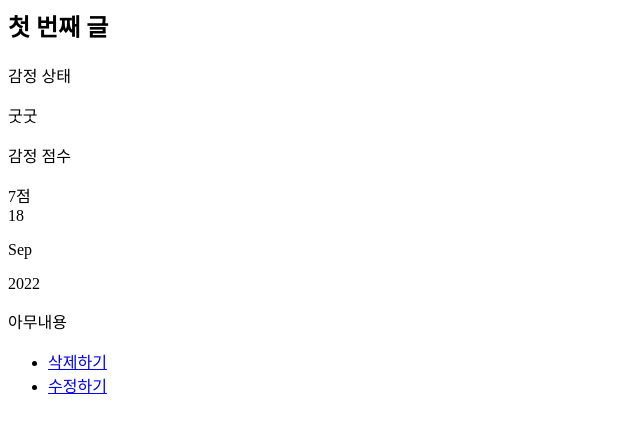
After one commit to wooseongryu/mindnote, a Django app: page /diary/page/1/ in a window 1280 px wide. The commit adds this page. Shown: the top 433 px of the page, without its empty margins (0-640 px from the left). Run offline with Django 4.2, Linux system fonts and the light colour scheme; data comes from the database, SQL or seed files in the repository; both versions use the stored data as it was after the commit.

Commit message:
상세페이지 추가 views.py에 page_detail함수 작성 page_detail함수는 page_detail.html템플릿을 렌더링해서 돌려준다 page_detail.html생성 page_list.html에서 각각의 Page를 눌렀을 때 상세 페이지로 이동하도록 수정

```diff
--- /dev/null
+++ b/diary/templates/diary/page_detail.html
@@ -0,0 +1,27 @@
+<div class="notetext">
+    <div class="text-box">
+        <h2>{{object.title}}</h2>
+        <div class="state">
+            <p>감정 상태</p>
+            <span>{{object.feeling}}</span>
+        </div>
+        <div class="score">
+            <p>감정 점수</p>
+            <span>{{object.score}}점</span>
+        </div>
+        <div class="date">
+            <span>{{object.dt_created|date:"d"}}</span>
+            <div class="month-year">
+                <p class="month">{{object.dt_created|date:"M"}}</p>
+                <p class="year">{{object.dt_created|date:"Y"}}</p>
+            </div>
+        </div>
+        <div class="detail">{{object.content|linebreaksbr}}</div>
+        <div class="notetext-btn">
+            <ul>
+                <li><a href="#">삭제하기</a></li>
+                <li><a href="#">수정하기</a></li>
+            </ul>
+        </div>
+    </div>
+</div>
--- a/diary/urls.py
+++ b/diary/urls.py
@@ -5,7 +5,7 @@ urlpatterns = [
     path('diary/', views.page_list),
     # path('diary/info', views.info),
     # path('diary/write', views.page_create),
-    # path('diary/page/<int:page_id>/', views.page_detail),
+    path('diary/page/<int:page_id>/', views.page_detail),
     # path('diary/page/<int:page_id>/edit', views.page_update),
     # path('diary/page/<int:page_id>/delete', views.page_delete),
 ]
--- a/diary/views.py
+++ b/diary/views.py
@@ -6,3 +6,10 @@ def page_list(request):
     object_list = Page.objects.all()
     context["object_list"] = object_list
     return render(request, 'diary/page_list.html', context)
+
+
+def page_detail(request, page_id):
+    context = dict()
+    object = Page.objects.get(id=page_id)
+    context["object"] = object
+    return render(request, 'diary/page_detail.html', context)
```
Also changed, not shown: diary/templates/diary/page_list.html (+12 -10 lines), db.sqlite3.
